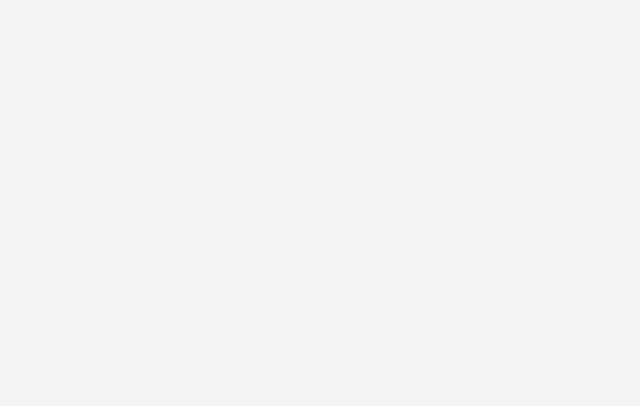
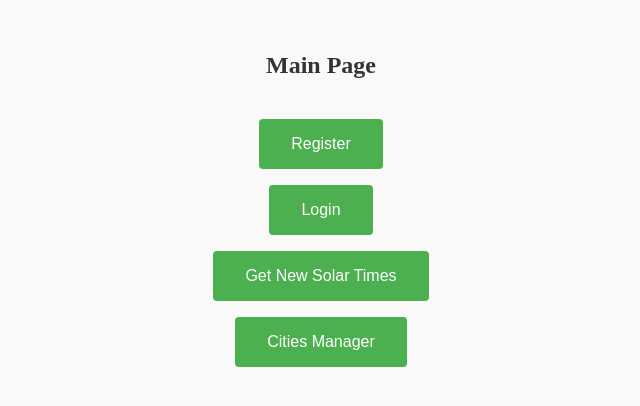
Before and after one commit to szidzse/solar-watch, a React (Vite) app in the folder frontend/: page / in a window 1280 px wide. Before the commit this address had no page. Shown: the top 406 px of the page, without its empty margins (319-959 px from the left). Built offline with nearby package versions, Linux system fonts and the light colour scheme.

Commit message:
create MainPage

```diff
--- a/frontend/src/App.jsx
+++ b/frontend/src/App.jsx
@@ -6,11 +6,13 @@ import SolarTimesPage from './pages/SolarTimesPage';
 import CitiesPage from './pages/CitiesPage';
 import CityUpdatePAge from './pages/CityUpdatePage';
 import SunriseSunsetPage from './pages/SunriseSunsetPage';
+import MainPage from './pages/MainPage';
 
 const App = () => {
   return (
     <BrowserRouter>
         <Routes>
+        <Route path="/" element={<MainPage />} />
         <Route path="/registration" element={<RegisterPage />} />
         <Route path="/login" element={<LoginPage />} />
         <Route path="/solar-watch" element={<SolarTimesPage />} />
--- /dev/null
+++ b/frontend/src/pages/MainPage.jsx
@@ -0,0 +1,102 @@
+import React, { useState } from 'react'
+import { useNavigate } from 'react-router';
+import styled from 'styled-components';
+
+const Container = styled.div`
+  display: flex;
+  flex-direction: column;
+  align-items: center;
+  padding: 2rem;
+  max-width: 600px;
+  margin: 0 auto;
+  background-color: #f9f9f9;
+  border-radius: 8px;
+`;
+
+const Title = styled.h2`
+  margin-bottom: 2rem;
+`;
+
+const Button = styled.button`
+  padding: 1rem 2rem;
+  margin: 0.5rem;
+  background-color: #4CAF50;
+  color: white;
+  border: none;
+  border-radius: 4px;
+  cursor: pointer;
+  font-size: 1rem;
+
+  &:hover {
+    background-color: #45a049;
+  }
+`;
+
+const ModalBackdrop = styled.div`
+  position: fixed;
+  top: 0;
+  left: 0;
+  width: 100%;
+  height: 100%;
+  background: rgba(0, 0, 0, 0.5);
+  display: flex;
+  justify-content: center;
+  align-items: center;
+`;
+
+const ModalContent = styled.div`
+  background: white;
+  padding: 2rem;
+  border-radius: 8px;
+  text-align: center;
+  width: 300px;
+`;
+
+const ModalButton = styled(Button)`
+  background-color: #007BFF;
+
+  &:hover {
+    background-color: #0056b3;
+  }
+`;
+
+const MainPage = () => {
+  const [showModal, setShowModal] = useState(false);
+  const navigate = useNavigate();
+
+  const handleAccessRestrictedPage = () => {
+    const token = localStorage.getItem('token');
+
+    if (!token) {
+      setShowModal(true);
+    } else {
+      // Navigate to the page if registered
+      // This would depend on which button was clicked
+    }
+  };
+
+  const handleCloseModal = () => {
+    setShowModal(false);
+  };
+
+  return (
+    <Container>
+      <Title>Main Page</Title>
+      <Button onClick={() => navigate('/registration')}>Register</Button>
+      <Button onClick={() => navigate('/login')}>Login</Button>
+      <Button onClick={handleAccessRestrictedPage}>Get New Solar Times</Button>
+      <Button onClick={handleAccessRestrictedPage}>Cities Manager</Button>
+
+      {showModal && (
+        <ModalBackdrop>
+          <ModalContent>
+            <p>First you need to register!</p>
+            <ModalButton onClick={handleCloseModal}>Close</ModalButton>
+          </ModalContent>
+        </ModalBackdrop>
+      )}
+    </Container>
+  );
+}
+
+export default MainPage
```
